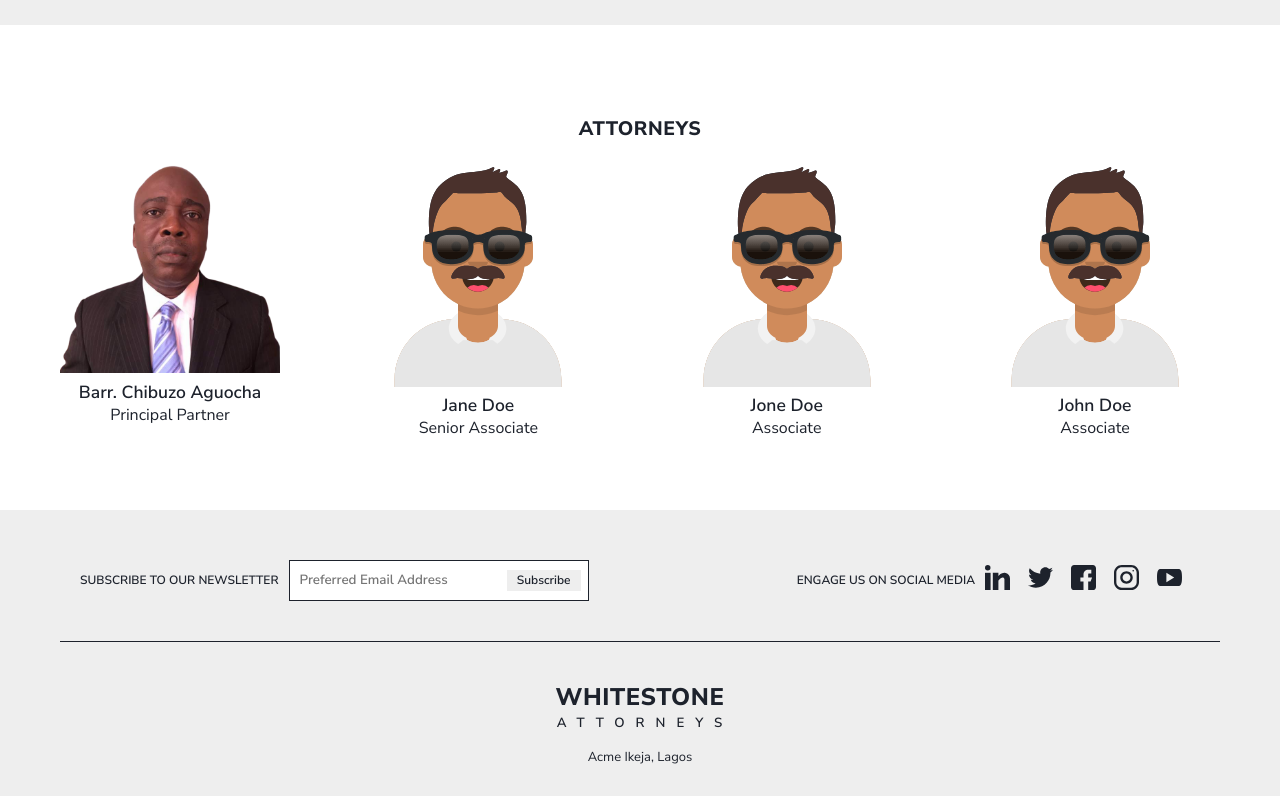
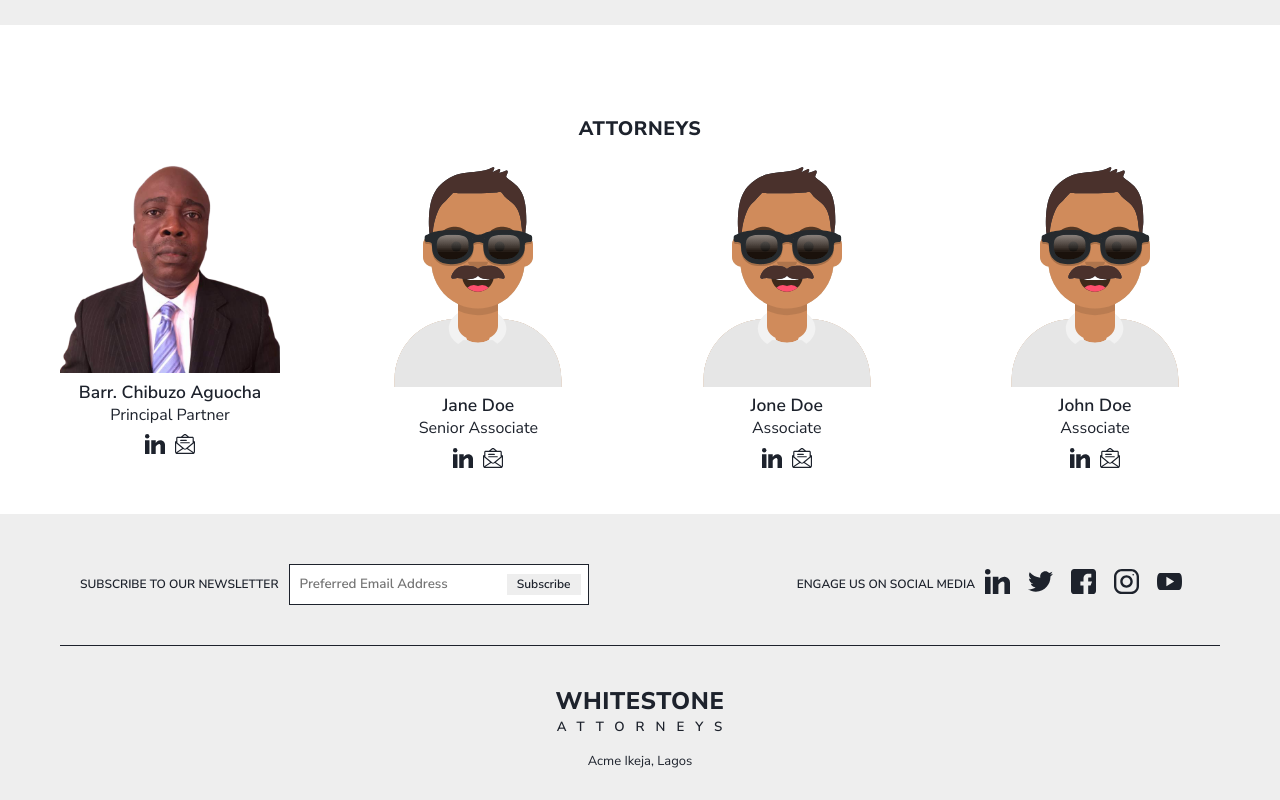
Before and after one commit to ChukkyWang/whitestoneAtt, a plain HTML site: page index.html in a window 1280 px wide. Shown: the part 1325-2125 px from the top of the page. Drawn offline with nearby package versions, Linux system fonts and the light colour scheme; files that its build step writes are made by us from their sources; the site is published under a folder, as on GitHub Pages, so addresses that start at the root find nothing; a script that the page names is missing; files whose address does not match are found by name.

Commit message:
Update index.html

```diff
--- a/index.html
+++ b/index.html
@@ -164,10 +164,10 @@
                             <p>Principal Partner</p>
                             <div class="connect-social-media">
                                 <a href="">
-                                    <img src="/images/linkedin.svg" alt="" class="linkedin">
+                                    <img src="./images/linkedin.svg" alt="" class="linkedin">
                                 </a>
                                 <a href="">
-                                    <img src="/images/email.svg" alt="" class="email">
+                                    <img src="./images/email.svg" alt="" class="email">
                                 </a>
                             </div>
                         </div>
@@ -178,10 +178,10 @@
                             <p>Senior Associate</p>
                             <div class="connect-social-media">
                                 <a href="">
-                                    <img src="/images/linkedin.svg" alt="" class="linkedin">
+                                    <img src="./images/linkedin.svg" alt="" class="linkedin">
                                 </a>
                                 <a href="">
-                                    <img src="/images/email.svg" alt="" class="email">
+                                    <img src="./images/email.svg" alt="" class="email">
                                 </a>
                             </div>
                         </div>
@@ -192,10 +192,10 @@
                             <p>Associate</p>
                             <div class="connect-social-media">
                                 <a href="">
-                                    <img src="/images/linkedin.svg" alt="" class="linkedin">
+                                    <img src="./images/linkedin.svg" alt="" class="linkedin">
                                 </a>
                                 <a href="">
-                                    <img src="/images/email.svg" alt="" class="email">
+                                    <img src="./images/email.svg" alt="" class="email">
                                 </a>
                             </div>
                         </div>
@@ -206,10 +206,10 @@
                             <p>Associate</p>
                             <div class="connect-social-media">
                                 <a href="">
-                                    <img src="/images/linkedin.svg" alt="" class="linkedin">
+                                    <img src="./images/linkedin.svg" alt="" class="linkedin">
                                 </a>
                                 <a href="">
-                                    <img src="/images/email.svg" alt="" class="email">
+                                    <img src="./images/email.svg" alt="" class="email">
                                 </a>
                             </div>
                         </div>
```
